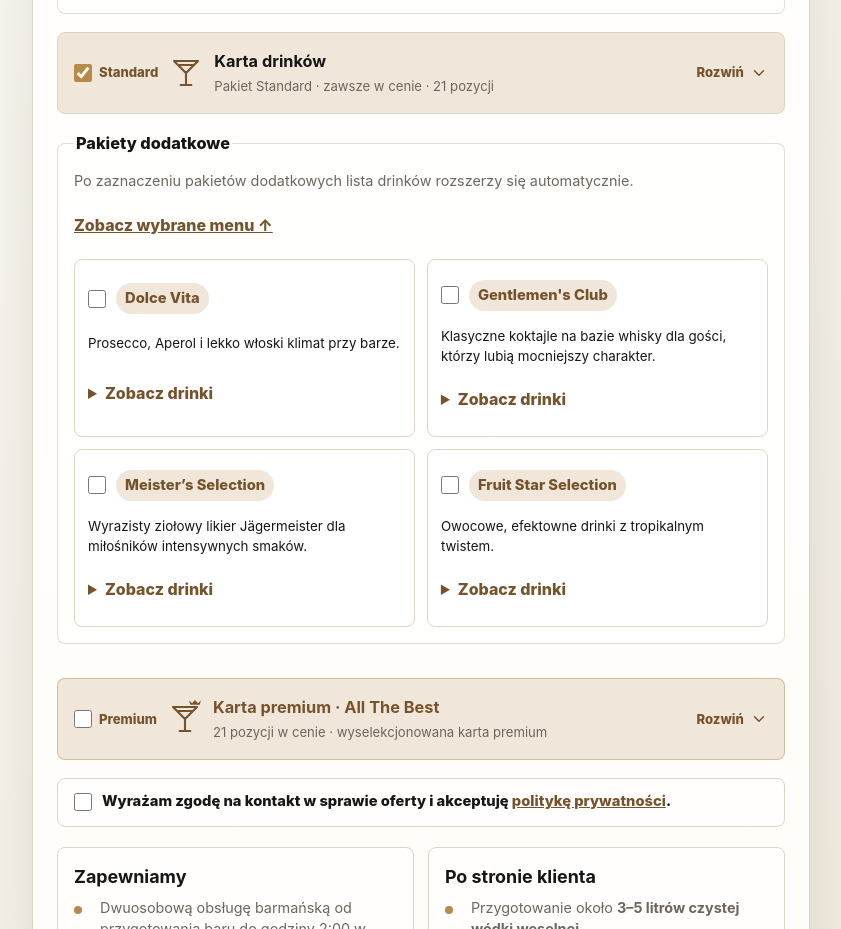
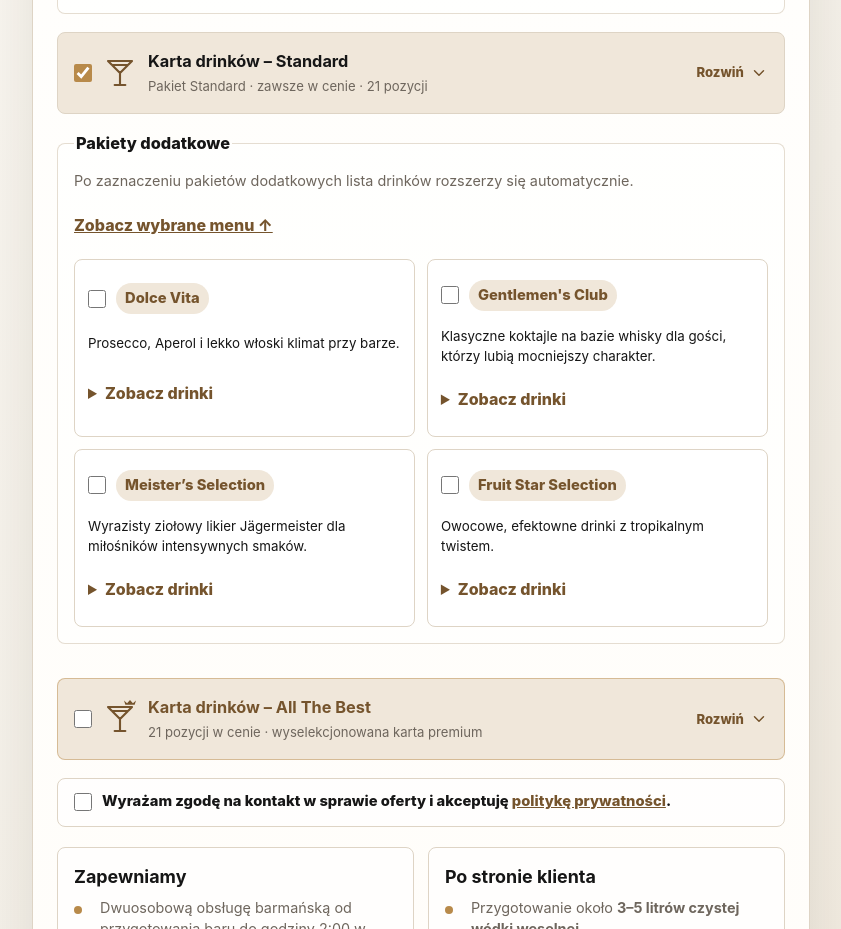
Before and after one commit to jaroslawwielgomas-sketch/pyklyk, a plain HTML site: page kalkulator/index.html in a window 1280 px wide. Shown: the part 1480-2409 px from the top of the page, without its empty margins (18-859 px from the left). Drawn offline with Linux system fonts and the light colour scheme.

Commit message:
Uprość nazwy kart i checkboxów

```diff
--- a/kalkulator/index.html
+++ b/kalkulator/index.html
@@ -694,6 +694,7 @@
     .pyk-all-best-select small { color: var(--pyk-muted); font-size: .82rem; }
     .pyk-standard-summary-toggle, .pyk-premium-summary-toggle { display: inline-flex; align-items: center; gap: 7px; flex-shrink: 0; color: var(--pyk-gold-dark); font-size: .82rem; font-weight: 800; cursor: pointer; }
     .pyk-standard-summary-toggle input, .pyk-premium-summary-toggle input { width: 18px; height: 18px; margin: 0; accent-color: var(--pyk-gold); }
+    .pyk-visually-hidden { position: absolute; width: 1px; height: 1px; padding: 0; margin: -1px; overflow: hidden; clip: rect(0, 0, 0, 0); white-space: nowrap; border: 0; }
 
     .pyk-offer-bands {
       display: grid;
@@ -1065,11 +1066,11 @@
             <summary class="pyk-menu-summary">
               <label class="pyk-standard-summary-toggle" title="Wybierz Pakiet Standard">
                 <input id="standardCardToggle" type="checkbox" name="packages" value="standard" checked>
-                <span>Standard</span>
+                <span class="pyk-visually-hidden">Wybierz kartę drinków Standard</span>
               </label>
               <svg class="pyk-menu-icon" viewBox="0 0 24 24" fill="none" stroke="currentColor" stroke-width="1.6" stroke-linecap="round" stroke-linejoin="round" aria-hidden="true"><path d="M3 3h18l-9 9-9-9Z M12 12v9 M8 21h8 M6 6h12"/></svg>
               <span class="pyk-menu-summary-copy">
-                <strong id="drinkMenuTitle">Karta drinków</strong>
+                <strong id="drinkMenuTitle">Karta drinków – Standard</strong>
                 <span id="drinkMenuCount" aria-live="polite">21 pozycji w cenie · Pakiet Standard</span>
               </span>
               <span class="pyk-menu-action"><span class="pyk-menu-expand">Rozwiń</span><span class="pyk-menu-collapse">Zwiń</span><svg class="pyk-menu-chevron" viewBox="0 0 24 24" fill="none" stroke="currentColor" stroke-width="2" stroke-linecap="round" stroke-linejoin="round" aria-hidden="true"><path d="m6 9 6 6 6-6"/></svg></span>
@@ -1432,11 +1433,11 @@
             <summary class="pyk-menu-summary">
               <label class="pyk-premium-summary-toggle" title="Wybierz All The Best">
                 <input id="allBestCardToggle" type="checkbox" name="packages" value="allbest">
-                <span>Premium</span>
+                <span class="pyk-visually-hidden">Wybierz kartę drinków All The Best</span>
               </label>
               <svg class="pyk-menu-icon pyk-premium-menu-icon" viewBox="0 0 24 24" fill="none" overflow="visible" stroke="currentColor" stroke-width="1.6" stroke-linecap="round" stroke-linejoin="round" aria-hidden="true"><path d="M3 3h18l-9 9-9-9Z M12 12v9 M8 21h8 M6 6h12"/><path fill="currentColor" stroke="none" d="M15 -1.8 17.3 .2 19.5 -2.2 21.7 .2 24 -1.8 23 1.3H16L15 -1.8Z"/></svg>
               <span class="pyk-menu-summary-copy">
-                <strong>Karta premium · All The Best</strong>
+                <strong>Karta drinków – All The Best</strong>
                 <span>21 pozycji w cenie · wyselekcjonowana karta premium</span>
               </span>
               <span class="pyk-menu-action"><span class="pyk-menu-expand">Rozwiń</span><span class="pyk-menu-collapse">Zwiń</span><svg class="pyk-menu-chevron" viewBox="0 0 24 24" fill="none" stroke="currentColor" stroke-width="2" stroke-linecap="round" stroke-linejoin="round" aria-hidden="true"><path d="m6 9 6 6 6-6"/></svg></span>
```
